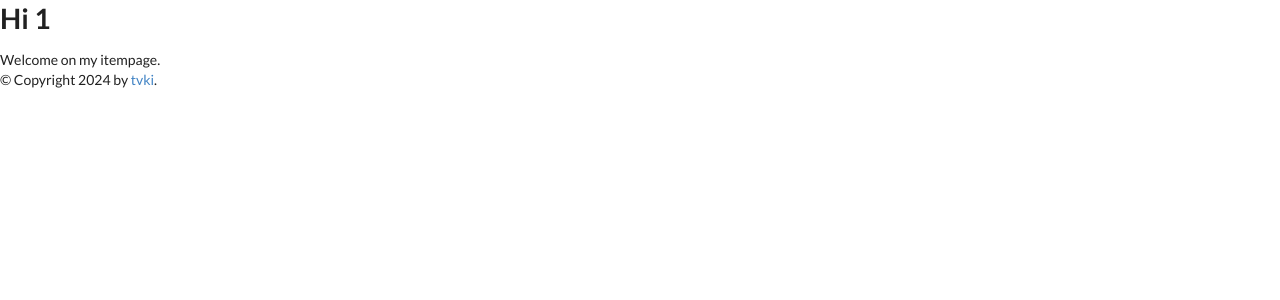
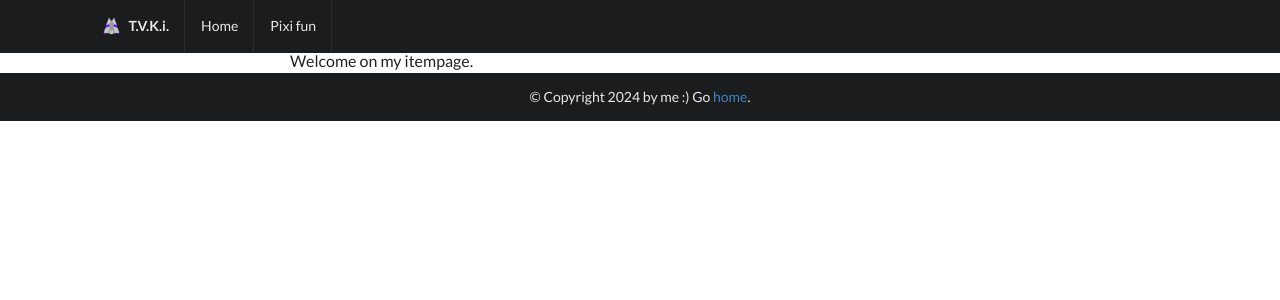
Before and after one commit to tuvokki/websitefun, a FastAPI app: page /items/1 in a window 1280 px wide. Shown: the top 300 px of the page. Run offline with FastAPI, Linux system fonts and the light colour scheme; some libraries are stand-ins or nearby versions.

Commit message:
Cleanup some

```diff
--- a/templates/base.html
+++ b/templates/base.html
@@ -13,13 +13,30 @@
     {% block html_head %}{% endblock %}
 </head>
 <body>
+<div class="ui fixed inverted menu">
+    <div class="ui container">
+        <a href="{{ url_for('index') }}" class="header item">
+            <img class="logo" src="{{ url_for('static', path='/sample.png') }}">
+            T.V.K.i.
+        </a>
+        <a href="{{ url_for('index') }}" class="item">Home</a>
+        <a href="{{ url_for('pixi') }}" class="item">Pixi fun</a>
+    </div>
+</div>
+
+<div class="ui main text container">
     <div id="content">
         {% block content %}{% endblock %}
     </div>
+</div>
 
-    <div id="footer">
-        {% block footer %}
-        &copy; Copyright 2024 by <a href="{{ url_for('read_item', item_id='tvki') }}">tvki</a>.
-        {% endblock %}
+<div class="ui inverted vertical footer segment">
+    <div class="ui center aligned container">
+        <div id="footer">
+            {% block footer %}
+            &copy; Copyright 2024 by <a href="{{ url_for('read_item', item_id='tvki') }}">tvki</a>.
+            {% endblock %}
+        </div>
     </div>
+</div>
 </body>
--- a/templates/index.html
+++ b/templates/index.html
@@ -14,4 +14,5 @@
 <p class="important">
     Welcome on my {{category}}page.
 </p>
+
 {% endblock %}
--- a/templates/item.html
+++ b/templates/item.html
@@ -9,5 +9,5 @@
 {% endblock %}
 
 {% block footer %}
-&copy; Copyright 2024 by <a href="{{ url_for('index') }}">tvki</a>.
+&copy; Copyright 2024 by me :) Go <a href="{{ url_for('index') }}">home</a>.
 {% endblock %}
```
Lines whose indentation alone changed are shown as unchanged.
